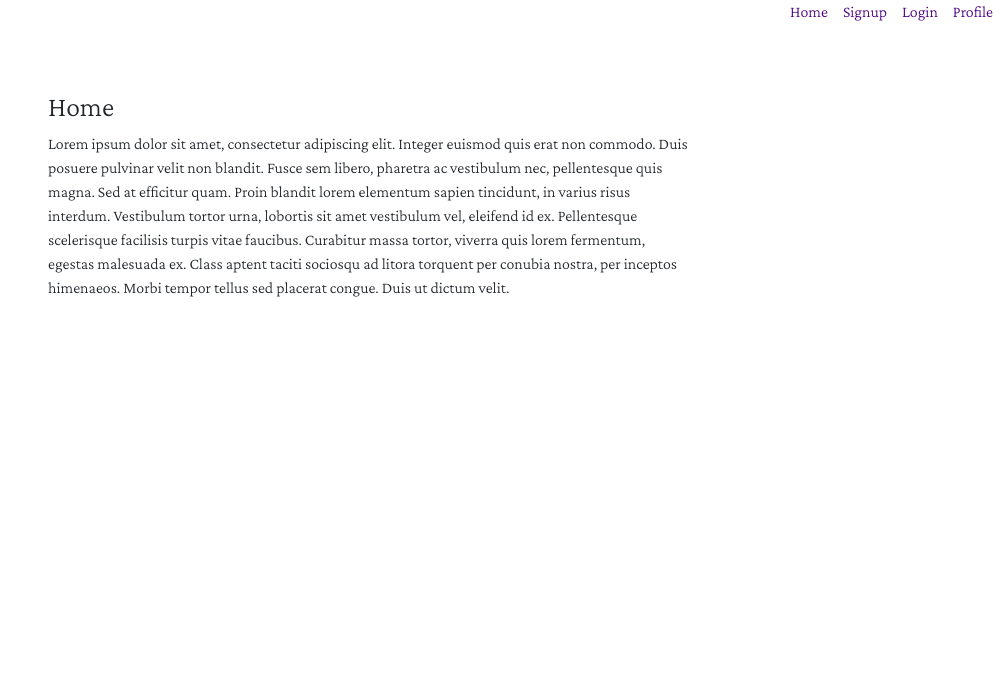
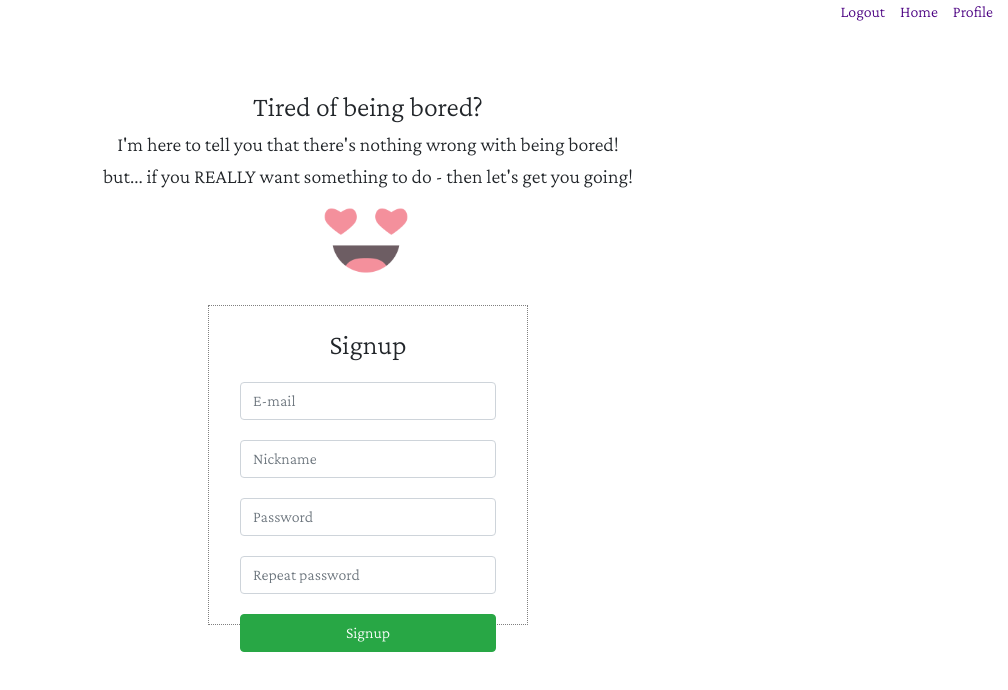
Before and after one commit to SpiRR/BoredAF, a React (Create React App) app in the folder client/: page / in a window 1280 px wide. Shown: the top 690 px of the page, without its empty margins (272-1280 px from the left). Built offline with nearby package versions, Linux system fonts and the light colour scheme.

Commit message:
minor edit to prepare exam practise <3

```diff
--- a/client/src/App.js
+++ b/client/src/App.js
@@ -28,10 +28,10 @@ export default class App extends Component {
         <div>
           <nav>
             <Link to="/profile" >Profile</Link>
-            <Link to= "/login" >Login</Link>
-            <Link to="/signup" >Signup</Link>
+            {/* <Link to= "/login" >Login</Link> */}
+            {/* <Link to="/signup" >Signup</Link> */}
             <Link to="/" >Home</Link>
-            {/* <Link to="/logout" >Logout</Link> */}
+            <Link to="/logout" >Logout</Link>
           </nav>
 
           <Switch>
@@ -67,9 +67,9 @@ export default class App extends Component {
               <ChangePW />
             </Route>
 
-            {/* <Route path="/logout">
-              <Logout />
-            </Route> */}
+            <Route path="/logout">
+              <Login />
+            </Route>
 
           </Switch>
 
--- a/client/src/activity/EnteredActivity.js
+++ b/client/src/activity/EnteredActivity.js
@@ -5,15 +5,6 @@ import API from '../api/api.js';
 import '../style/NewActivities.css';
 
 export default class EnteredActivity extends Component {
-
-    constructor( props ) {
-        super( props );
-
-        this.state = {
-            activity: '',
-            type: ''
-        }
-    }
 
     addActivity = async () => {
         if ( this.state.activity ) {
--- a/client/src/activity/RandomActivity.js
+++ b/client/src/activity/RandomActivity.js
@@ -12,9 +12,11 @@ export default class RandomActivity extends Component {
 
         this.state = {
             activity: '',
+            type: ''
         }
 
         this.getRandom = this.getRandom.bind( this )
+        this.handleChange = this.handleChange.bind( this );
     }
 
     getRandom = async () => {
@@ -24,10 +26,10 @@ export default class RandomActivity extends Component {
                 this.setState({
                     activity: data.activity,
                     type: data.type
-                }));
+                })
+            );
     }
 
-    // Need to check if its empty
     addActivity = async () => {
         if ( this.state.activity ) {
             await fetch( API.activities.add + API.userId, {
@@ -55,12 +57,10 @@ export default class RandomActivity extends Component {
         }
     }
 
-    handleActivity = (e) => {
-        this.setState({ activity: e.target.value });
-    }
-
-    handleType = (e) => {
-        this.setState({ type: e.target.value });
+    handleChange = (e) => {
+        this.setState({
+            [e.target.name] : e.target.value
+        });
     }
 
     render () {
@@ -75,13 +75,13 @@ export default class RandomActivity extends Component {
                 <form>
                     <input
                         disabled
-                        onChange={ this.handleActivity.bind( this ) }
+                        onChange={ this.handleChange.bind( this ) }
                         value={ this.state.activity }
                         placeholder={ activity }
                     />
 
                     <p
-                        onChange={ this.handleType.bind( this ) }
+                        onChange={ this.handleChange.bind( this ) }
                         value={ this.state.type }>
                         { this.state.type }
                     </p>
--- a/client/src/activity/SpecificTypeActivity.js
+++ b/client/src/activity/SpecificTypeActivity.js
@@ -11,8 +11,6 @@ export default class SpecificTypeActivity extends Component {
 
         this.state = {
             activity: '',
-            type: '',
-            open: false
         }
         this.getSpecific = this.getSpecific.bind( this );
     }
--- a/client/src/pages/Home.js
+++ b/client/src/pages/Home.js
@@ -1,27 +1,22 @@
 import React,{ Component } from 'react';
+import Signup from "./Signup.js";
+import YAY from "../images/yay.png";
 import '../style/Homepage.css';
 
 export default class Homepage extends Component {
     render () {
         return (
             <div id="homepage-container">
-                <h3>Home</h3>
+                <h3>Tired of being bored?</h3>
+                <h5>I'm here to tell you that there's nothing wrong with being bored! </h5>
+                <h5>but... if you REALLY want something to do - then let's get you going!</h5>
+
+                <img src={YAY} alt="duh"/>
+
+                <Signup />
+                {/* <p><i>Bored of being bored because being bored is boring!</i></p> */}
 
 
-                <p>Lorem ipsum dolor sit amet, consectetur adipiscing elit.
-                    Integer euismod quis erat non commodo.
-                    Duis posuere pulvinar velit non blandit.
-                    Fusce sem libero, pharetra ac vestibulum nec,
-                    pellentesque quis magna. Sed at efficitur quam.
-                    Proin blandit lorem elementum sapien tincidunt,
-                    in varius risus interdum. Vestibulum tortor urna,
-                    lobortis sit amet vestibulum vel, eleifend id ex.
-                    Pellentesque scelerisque facilisis turpis vitae faucibus.
-                    Curabitur massa tortor, viverra quis lorem fermentum,
-                    egestas malesuada ex. Class aptent taciti sociosqu ad litora
-                    torquent per conubia nostra, per inceptos himenaeos.
-                    Morbi tempor tellus sed placerat congue.
-                    Duis ut dictum velit. </p>
             </div>
         );
     }
--- a/client/src/pages/Login.js
+++ b/client/src/pages/Login.js
@@ -1,4 +1,5 @@
 import React,{ Component } from 'react';
+import { Redirect } from "react-router-dom";
 import Button from 'react-bootstrap/Button';
 import API from '../api/api.js';
 import '../style/Login.css';
@@ -10,7 +11,8 @@ export default class Login extends Component {
 
         this.state = {
             email: '',
-            password: ''
+            password: '',
+            redirect: null
         }
 
         this.handleSubmit = this.handleSubmit.bind( this );
@@ -41,9 +43,16 @@ export default class Login extends Component {
         .then( response => response.json() )
         .then( data => {
             console.log( data );
+            this.setState({
+                redirect: "/profile"
+            })
           })
       }
     render () {
+
+        if (this.state.redirect) {
+            return <Redirect to={ this.state.redirect } />
+          }
 
         return (
             <div id="login-container">
--- a/client/src/style/Homepage.css
+++ b/client/src/style/Homepage.css
@@ -1,6 +1,16 @@
 #homepage-container {
-    width: 50vw;
-    background-color: white;
+    width: 55vw;
     margin: auto;
+    /* background-color: #faf; */
+    text-align: center;
+    height: 12vh;
     margin-top: 50px;
 }
+
+#homepage-container img {
+    width: 7vw;
+    display: inline-block;
+    position: relative;
+    right: 2px;
+    opacity: 0.7;
+}
--- a/client/src/style/NewActivities.css
+++ b/client/src/style/NewActivities.css
@@ -18,7 +18,6 @@
 
 #activities-container .Collapsible {
     margin-bottom: 50px;
-
 }
 
 #own,
@@ -105,10 +104,11 @@
     margin-left: -13px;
 }
 
+
 #specific input {
     background-color: white;
     border: none;
-    width: 40vw;
+    width: 30vw;
     outline: none;
     text-align: center;
 }
--- a/client/src/style/Signup.css
+++ b/client/src/style/Signup.css
@@ -1,13 +1,23 @@
 #signup-container {
-    width: 20vw;
+    width: 25vw;
+    height: 40vh;
     display: block;
     text-align: center;
     margin: auto;
-    margin-top: 50px;
+    margin-top: 20px;
+    border: 1px dotted grey;
+    /* float: left; */
+}
+
+#signup-container h3 {
+    padding-top: 22px;
 }
 
 #signup-container input {
     margin-top: 20px;
+    margin-left: auto;
+    margin-right: auto;
+    width: 20vw;
 }
 
 
```
Also changed, not shown: client/src/images/yay.png (added).
